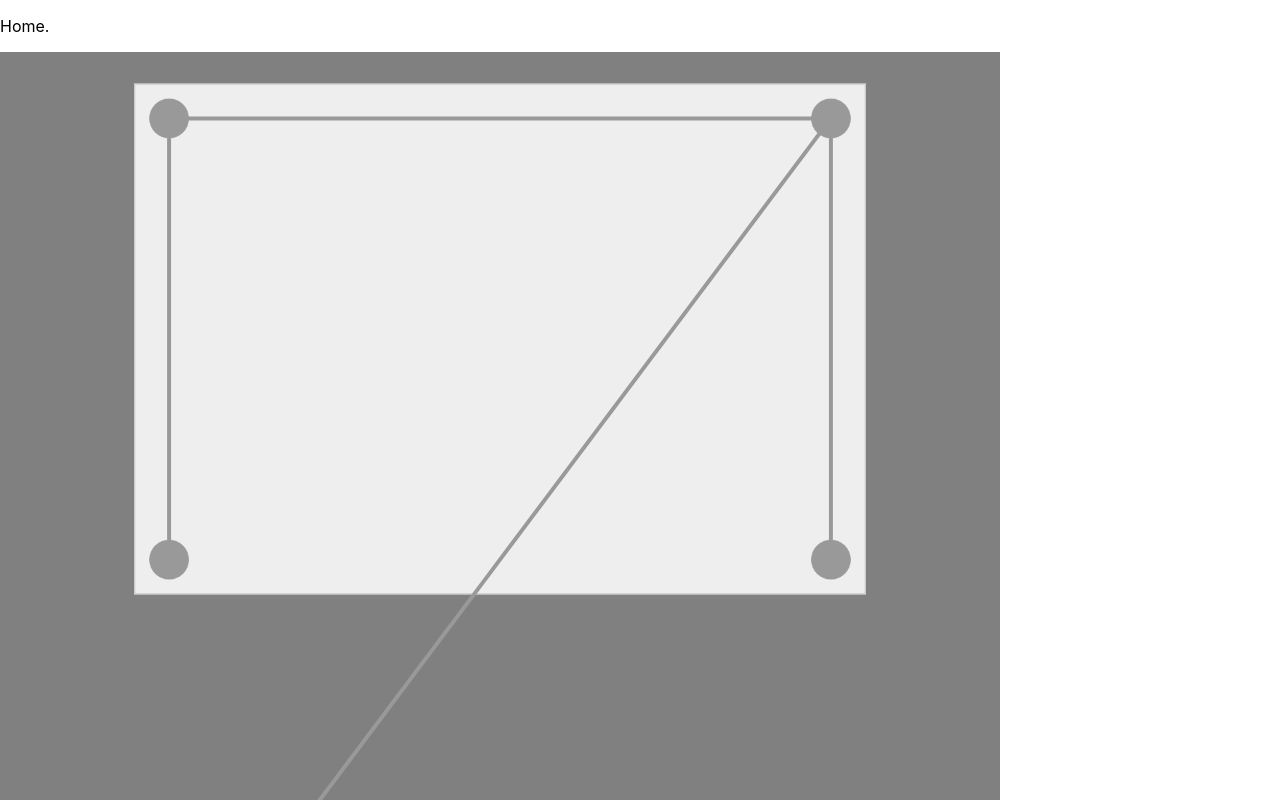
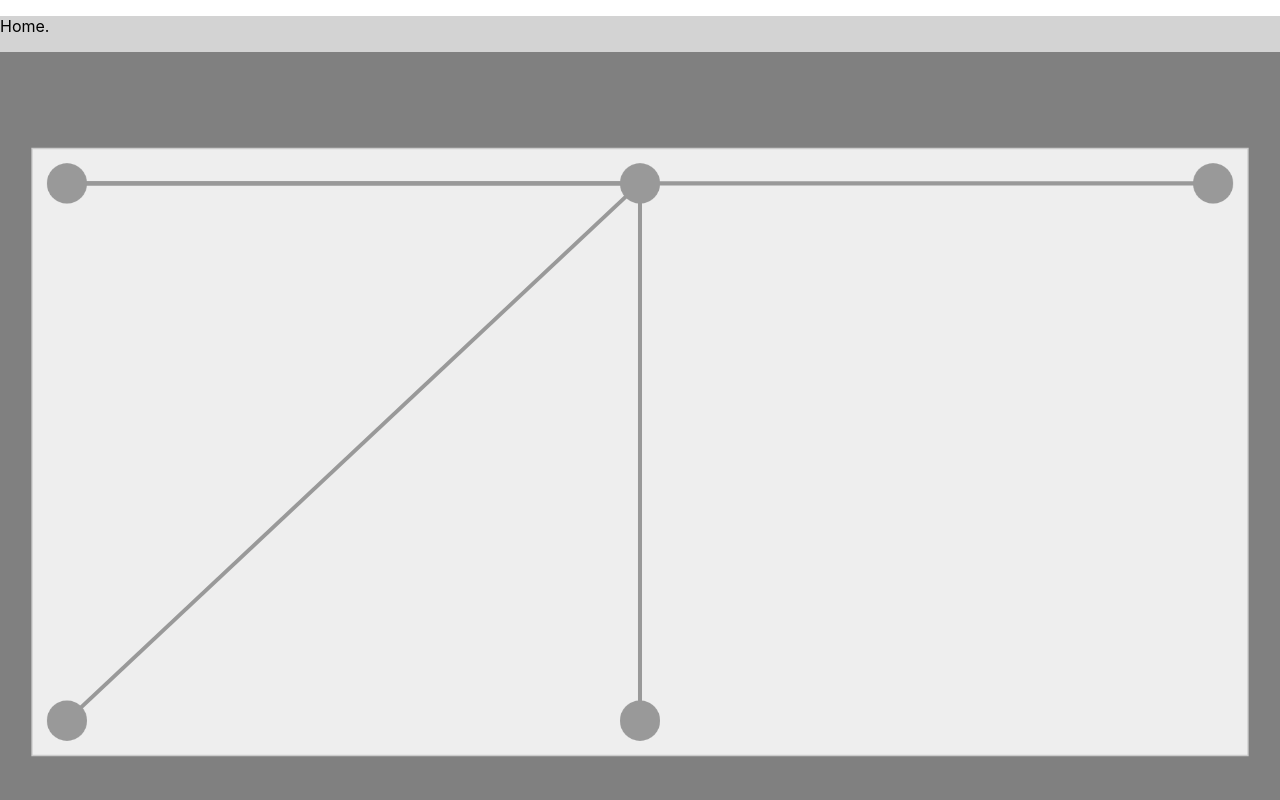
Before and after one commit to COnion505/react-cytoscape, a React (Create React App) app in the folder frontend/react/react-cytoscape/: page / in a window 1280 px wide. Shown: the top 800 px of the page. Built offline with nearby package versions, Linux system fonts and the light colour scheme.

Commit message:
homeの背景と幅と高さを設定

```diff
--- a/frontend/react/react-cytoscape/src/Cytoscape.tsx
+++ b/frontend/react/react-cytoscape/src/Cytoscape.tsx
@@ -1,6 +1,8 @@
 import cytoscape from "cytoscape";
 import React, { useEffect, useRef } from "react";
 import ReactDOM from "react-dom";
+import { FormControl, InputLabel, MenuItem, Select } from "@mui/material";
+import { useState } from "react";
 
 enum LayoutOptions {
     Null = "null",
@@ -29,8 +31,8 @@ function CyCompo() {
 
     const cyEleRef = useRef<HTMLDivElement>(null);
 
-    useEffect(() => {
-        const cyInstance = cytoscape({
+        useEffect(() => {
+            const cyInstance = cytoscape({
             container: cyEleRef.current,
             elements: elements,
             style: [],
@@ -43,7 +45,7 @@ function CyCompo() {
     }, []);
 
     return (
-        <div ref={cyEleRef} style={{ width: "1000px", height: "1000px", background: "gray" }} />
+        <div ref={cyEleRef} style={{ width: "100%", height: "100%", background: "gray" }} />
     );
 }
 
--- a/frontend/react/react-cytoscape/src/Home.tsx
+++ b/frontend/react/react-cytoscape/src/Home.tsx
@@ -4,10 +4,10 @@ import CyCompo from './Cytoscape';
 
 function Home() {
   return (
-    <>
+    <div style={{ backgroundColor: 'lightgrey', height: '100vh', width: '100vw' }}>
       <p>Home.</p>
       <CyCompo />
-    </>
+    </div>
   );
 }
 
```
